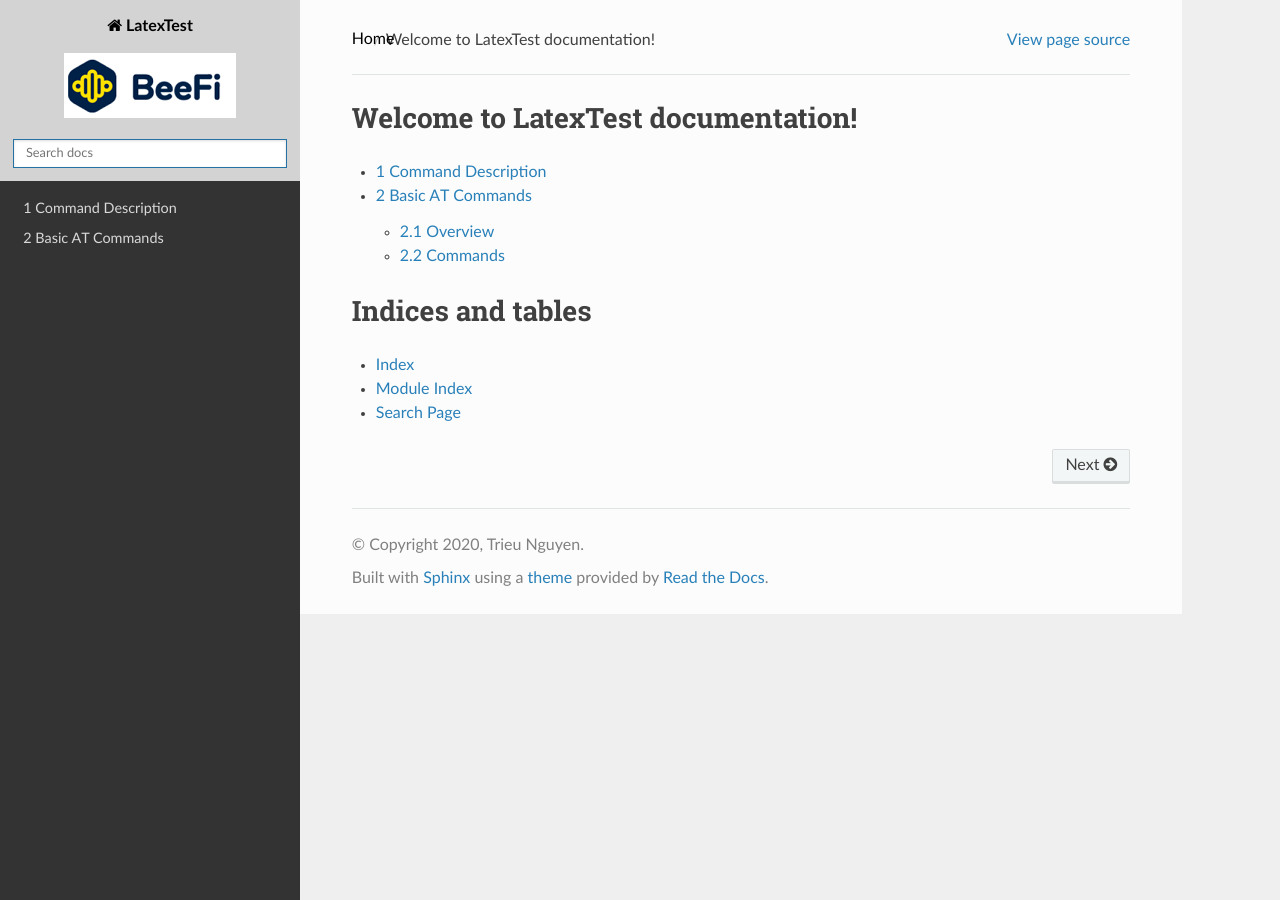
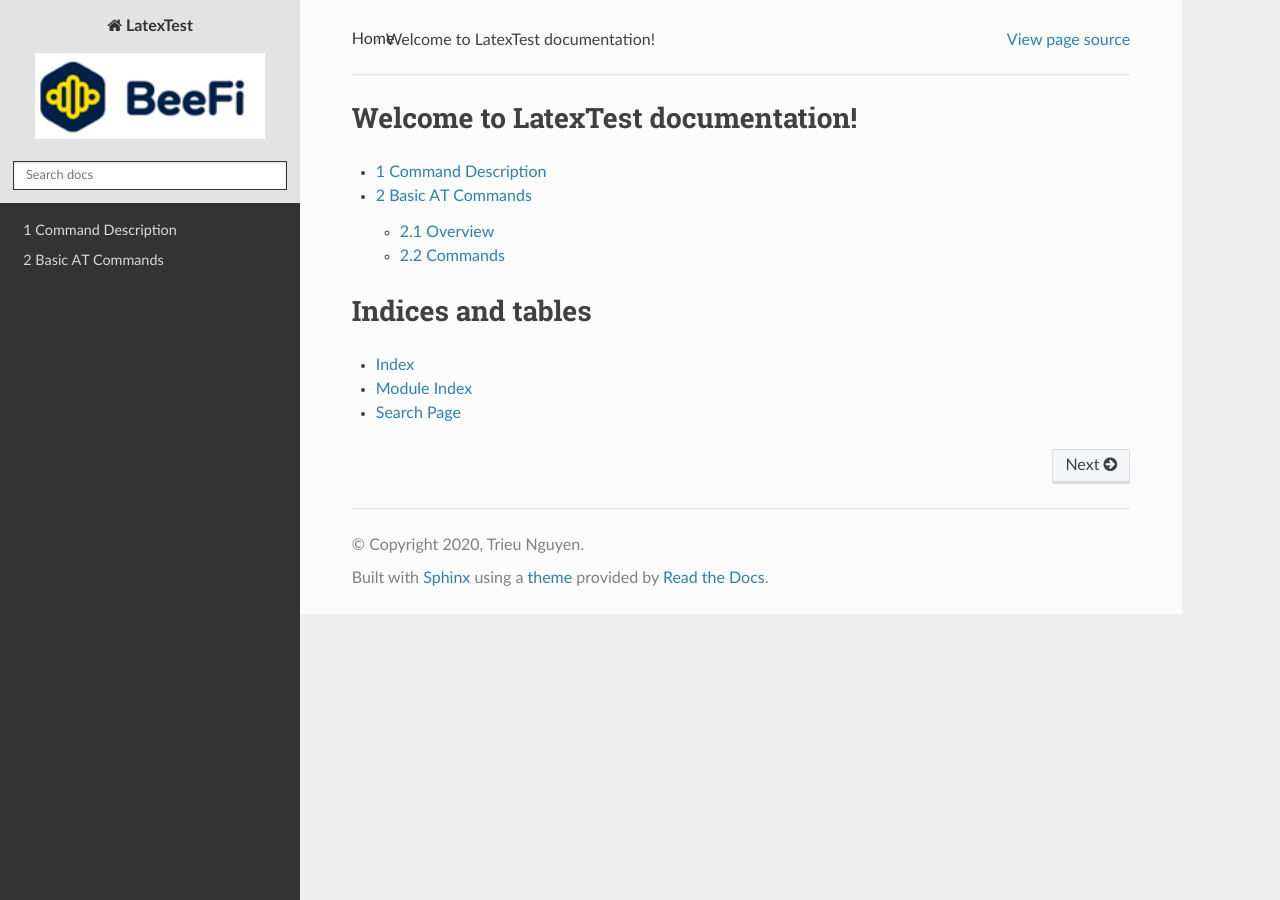
Before and after one commit to HaiTrieuNg/LatexTest, a Sphinx documentation site: the page built from source/index.rst, in a window 1280 px wide. Built offline with Sphinx 7.4.7 and the Read the Docs theme 2.0.0, drawn with Linux system fonts in a browser that asks for light colours.

Commit message:
Update layout.html

```diff
--- a/source/_templates/layout.html
+++ b/source/_templates/layout.html
@@ -2,6 +2,7 @@
   {% block footer %} {{ super() }}
 
   <style>
+
      .wy-side-nav-search>div.version {
     color: #000000;
 }
@@ -42,12 +43,14 @@
 
     /* Upper Sidebar */
     .wy-side-nav-search{
-      background: lightgray;
+      background: #e3e3e3;
       color: #000000;
     }
 
     .wy-side-nav-search input[type=text] {
-    border-radius: 0px;
+     	border-radius: 0px;
+	border-color: #333333
+
     }
 
     span.caption-text{
@@ -71,12 +74,52 @@
 
    /*tables*/
   .wy-table-responsive table td, .wy-table-responsive table th {
-    white-space: normal;
+    white-space: normal  !important;
     }
 
   .wy-table-responsive {
     overflow: visible !important;
   }
 
+
+
+
+
+
+
+	  .icon-home {
+  color: #333333 !important;
+}
+
+.icon-home:hover {
+  background-color: #d6d6d6 !important;
+}
+
+.version {
+  color: #000000 !important;
+}
+
+a:hover {
+  color: #bd2c2a !important;
+}
+
+.logo {
+  width: 240px !important;
+}
+
+/* For space between the return type and function name */
+a.internal + code.descname::before {
+  content: ' ';
+}
+
+/* For space between the arguments of the function */
+a.internal + em::before {
+  content: ' ';
+}
+
+.tool-sha256 {
+  word-break: break-all;
+}
+
    </style>
 {% endblock %}
```
